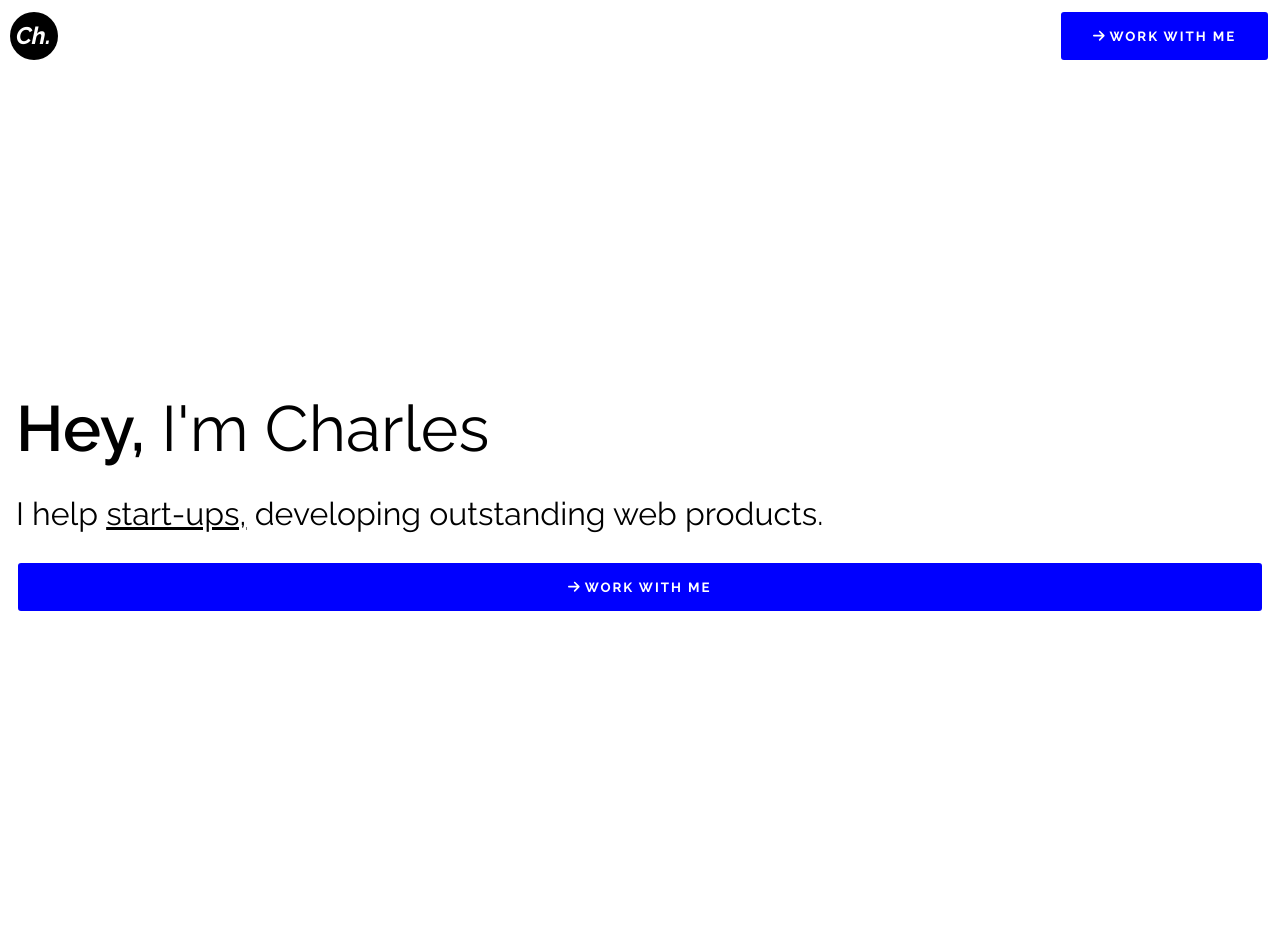
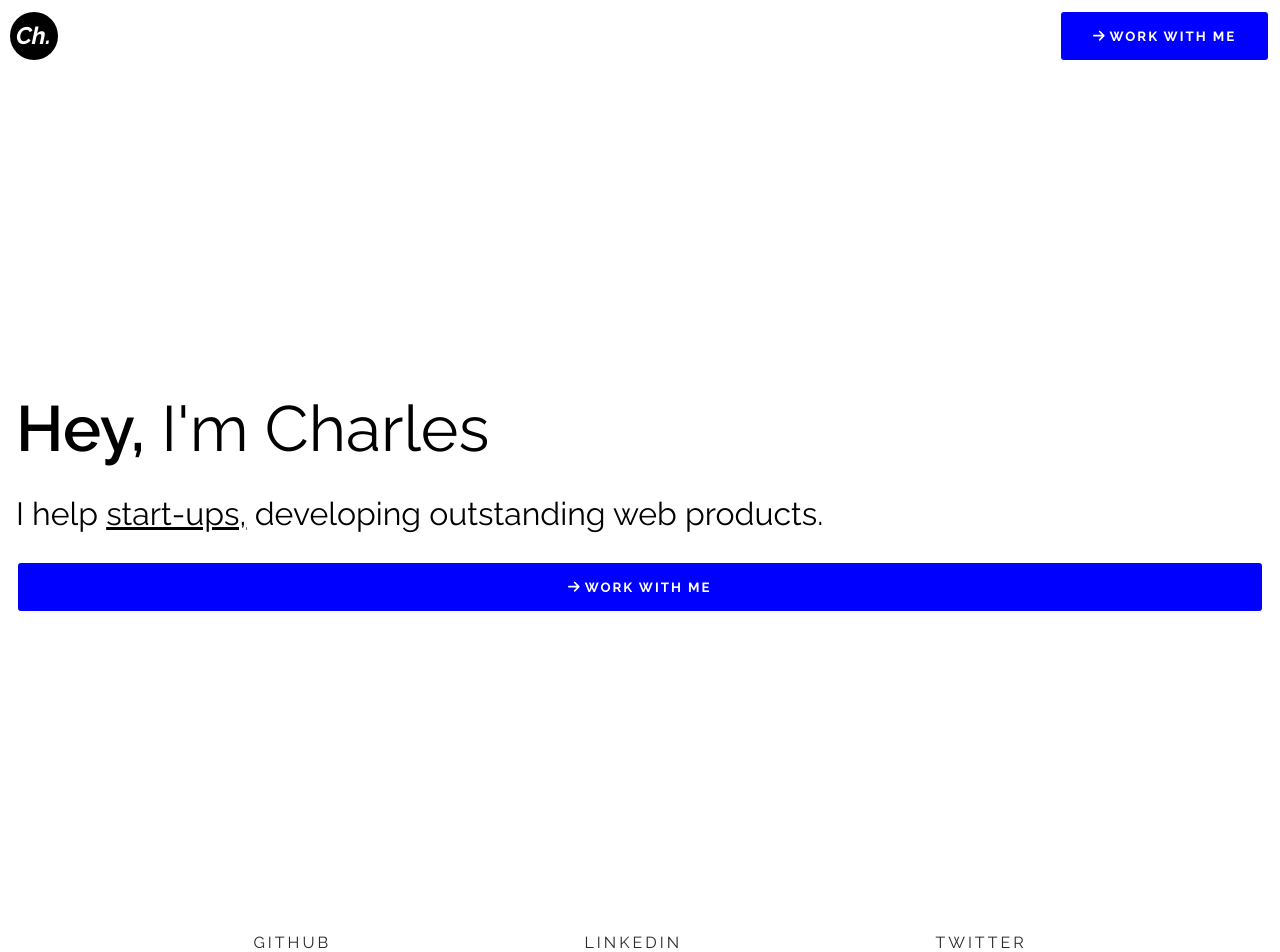
Before and after one commit to akasr/charles-pp, a React (Vite) app: page / in a window 1280 px wide. Built offline with nearby package versions, Linux system fonts and the light colour scheme.

Commit message:
Add socials section

```diff
--- a/src/App.jsx
+++ b/src/App.jsx
@@ -1,4 +1,4 @@
-import { Navigation, Hero } from "./components";
+import { Navigation, Hero, Socials } from "./components";
 import "./App.scss";
 
 const App = () => {
@@ -6,6 +6,7 @@ const App = () => {
     <div className="App">
       <Navigation />
       <Hero />
+      <Socials />
     </div>
   );
 };
--- a/src/components/index.js
+++ b/src/components/index.js
@@ -1,5 +1,6 @@
 import Navigation from "./navigation/Navigation";
 import WorkWithMe from "./WorkWithMe";
 import Hero from "./hero/Hero";
+import Socials from "./socials/Socials";
 
-export { Navigation, WorkWithMe, Hero };
+export { Navigation, WorkWithMe, Hero, Socials };
--- /dev/null
+++ b/src/components/socials/Socials.jsx
@@ -0,0 +1,13 @@
+import './Socials.scss';
+
+const Socials = () => {
+  return (
+    <div className="socials">
+      <a href="#" target="_blank" rel="noopener noreferrer">Github</a>
+      <a href="#" target="_blank" rel="noopener noreferrer">LinkedIn</a>
+      <a href="#" target="_blank" rel="noopener noreferrer">Twitter</a>
+    </div>
+  );
+}
+
+export default Socials;
--- /dev/null
+++ b/src/components/socials/Socials.scss
@@ -0,0 +1,11 @@
+.socials {
+  display: flex;
+  justify-content: space-evenly;
+
+  a {
+    color: #292828;
+    text-decoration: none;
+    text-transform: uppercase;
+    letter-spacing: 3px;
+  }
+}
```
